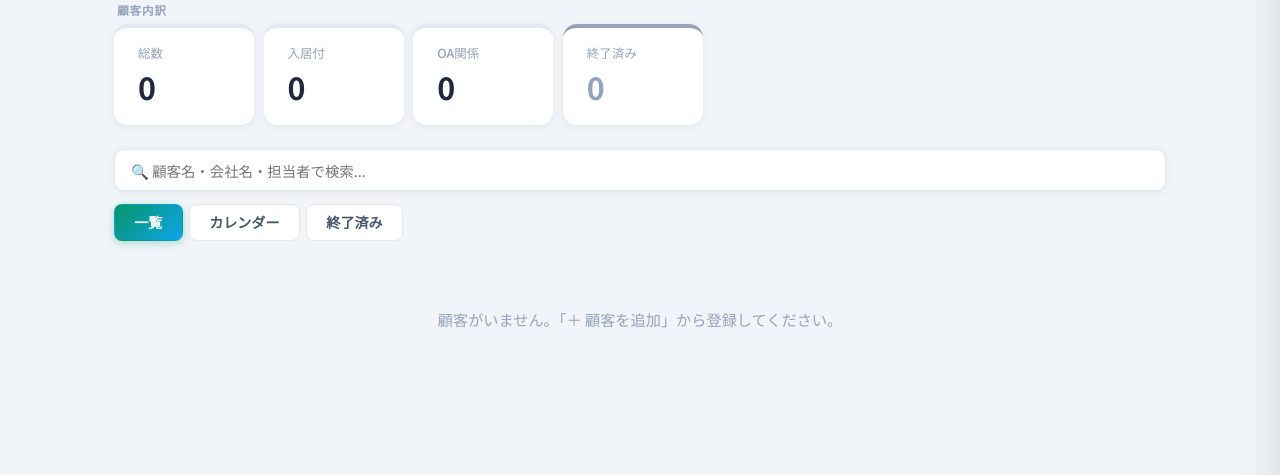
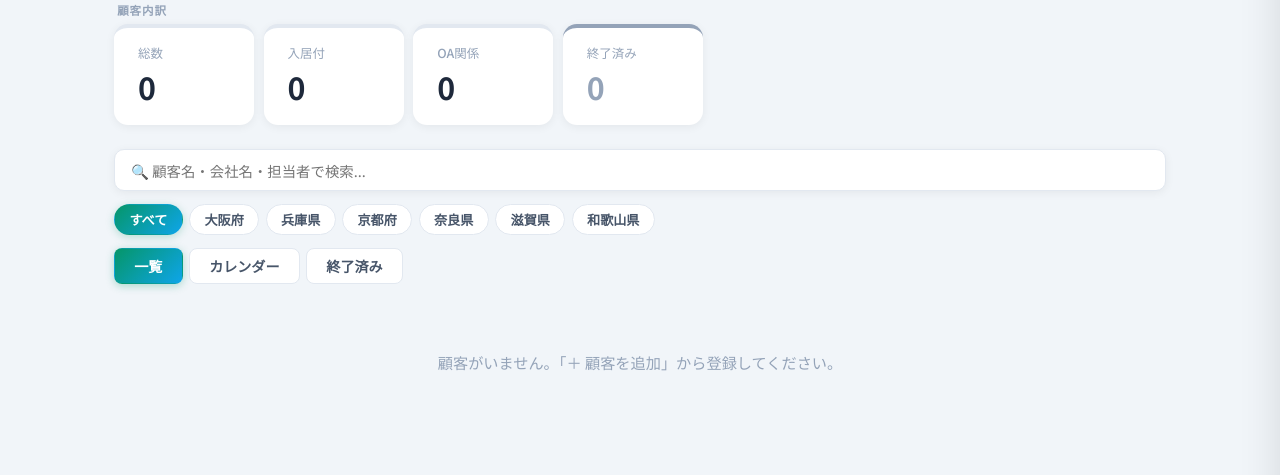
Before and after one commit to aoi4986-lgtm/essentia-hp, a Flask app: page / in a window 1280 px wide. Shown: the part 226-701 px from the top of the page. Run offline with Flask 3, Linux system fonts and the light colour scheme; the visitor is signed in with stand-in values (Sample User, id 1); data that the repository does not hold is empty; some libraries are stand-ins or nearby versions.

Commit message:
エリア（府県）フィールド＋フィルター機能を追加
- customersテーブルにareaカラム追加（ALTER TABLE IF NOT EXISTS）
- 顧客登録・編集フォームに関西6府県のドロップダウン追加
- エリアフィルターボタン（すべて〜和歌山県）を検索バー下に配置
- 顧客カードに📍エリアを表示
- searchQuery × currentArea のAND条件フィルタリング

Co-Authored-By: Claude Sonnet 4.6 <noreply@anthropic.com>

```diff
--- a/crm/app.py
+++ b/crm/app.py
@@ -42,6 +42,7 @@ def init_db():
         )
     ''')
     cur.execute("ALTER TABLE customers ADD COLUMN IF NOT EXISTS genre TEXT")
+    cur.execute("ALTER TABLE customers ADD COLUMN IF NOT EXISTS area TEXT")
     cur.execute("ALTER TABLE customers ADD COLUMN IF NOT EXISTS status TEXT DEFAULT 'active'")
     cur.execute('''
         CREATE TABLE IF NOT EXISTS follow_history (
@@ -159,9 +160,10 @@ def add_customer():
     conn = get_db()
     cur = conn.cursor()
     cur.execute(
-        'INSERT INTO customers (name, company, contact, assignee, genre, next_follow_date, notes) VALUES (%s, %s, %s, %s, %s, %s, %s) RETURNING id',
+        'INSERT INTO customers (name, company, contact, assignee, genre, area, next_follow_date, notes) VALUES (%s, %s, %s, %s, %s, %s, %s, %s) RETURNING id',
         (name, sanitize(data.get('company')), sanitize(data.get('contact')),
          sanitize(data.get('assignee')), sanitize(data.get('genre')),
+         sanitize(data.get('area')),
          validate_date(data.get('next_follow_date')), sanitize(data.get('notes')))
     )
     new_id = cur.fetchone()[0]
@@ -181,9 +183,10 @@ def update_customer(cid):
     conn = get_db()
     cur = conn.cursor()
     cur.execute(
-        'UPDATE customers SET name=%s, company=%s, contact=%s, assignee=%s, genre=%s, next_follow_date=%s, notes=%s WHERE id=%s',
+        'UPDATE customers SET name=%s, company=%s, contact=%s, assignee=%s, genre=%s, area=%s, next_follow_date=%s, notes=%s WHERE id=%s',
         (name, sanitize(data.get('company')), sanitize(data.get('contact')),
          sanitize(data.get('assignee')), sanitize(data.get('genre')),
+         sanitize(data.get('area')),
          validate_date(data.get('next_follow_date')), sanitize(data.get('notes')), cid)
     )
     conn.commit()
--- a/crm/static/main.js
+++ b/crm/static/main.js
@@ -2,6 +2,7 @@ const API = '';
 let customers = [];
 let currentTab = 'list'; // 'list' | 'ended' | 'calendar'
 let searchQuery = '';
+let currentArea = '';
 
 // --- DOM refs ---
 const grid = document.getElementById('customerGrid');
@@ -16,6 +17,7 @@ const fCompany = document.getElementById('fCompany');
 const fContact = document.getElementById('fContact');
 const fAssignee = document.getElementById('fAssignee');
 const fGenre = document.getElementById('fGenre');
+const fArea = document.getElementById('fArea');
 const fNextDate = document.getElementById('fNextDate');
 const fNotes = document.getElementById('fNotes');
 const modalBackdrop = document.getElementById('modalBackdrop');
@@ -84,6 +86,10 @@ function renderGrid() {
     isEnded ? c.account_status === 'ended' : c.account_status !== 'ended'
   );
 
+  if (currentArea) {
+    list = list.filter(c => c.area === currentArea);
+  }
+
   if (searchQuery) {
     const q = searchQuery.toLowerCase();
     list = list.filter(c =>
@@ -132,6 +138,7 @@ function cardHTML(c) {
       </div>
       <div class="card-meta">
         ${c.genre ? `<span><span class="icon">🏷</span>${esc(c.genre)}</span>` : ''}
+        ${c.area ? `<span><span class="icon">📍</span>${esc(c.area)}</span>` : ''}
         ${c.contact ? `<span><span class="icon">📞</span>${esc(c.contact)}</span>` : ''}
         ${c.assignee ? `<span><span class="icon">👤</span>担当: ${esc(c.assignee)}</span>` : ''}
       </div>
@@ -159,6 +166,7 @@ function cardHTMLEnded(c) {
       </div>
       <div class="card-meta">
         ${c.genre ? `<span><span class="icon">🏷</span>${esc(c.genre)}</span>` : ''}
+        ${c.area ? `<span><span class="icon">📍</span>${esc(c.area)}</span>` : ''}
         ${c.contact ? `<span><span class="icon">📞</span>${esc(c.contact)}</span>` : ''}
         ${c.assignee ? `<span><span class="icon">👤</span>担当: ${esc(c.assignee)}</span>` : ''}
       </div>
@@ -196,6 +204,7 @@ function openEditPanel(id) {
   fContact.value = c.contact || '';
   fAssignee.value = c.assignee || '';
   fGenre.value = c.genre || '';
+  fArea.value = c.area || '';
   fNextDate.value = c.next_follow_date || '';
   fNotes.value = c.notes || '';
   document.querySelectorAll('#formExpectBtns .btn-expect').forEach(b => b.classList.remove('selected'));
@@ -220,6 +229,7 @@ form.addEventListener('submit', async e => {
     contact: fContact.value.trim(),
     assignee: fAssignee.value.trim(),
     genre: fGenre.value || null,
+    area: fArea.value || null,
     next_follow_date: fNextDate.value || null,
     notes: fNotes.value.trim(),
   };
@@ -495,6 +505,16 @@ document.getElementById('searchInput').addEventListener('input', e => {
   if (currentTab !== 'calendar') renderGrid();
 });
 
+// --- エリアフィルター ---
+document.querySelectorAll('#areaFilter .area-btn').forEach(btn => {
+  btn.addEventListener('click', () => {
+    document.querySelectorAll('#areaFilter .area-btn').forEach(b => b.classList.remove('active'));
+    btn.classList.add('active');
+    currentArea = btn.dataset.area;
+    if (currentTab !== 'calendar') renderGrid();
+  });
+});
+
 // --- 期待度ボタン（フォローモーダル） ---
 document.querySelectorAll('#modalBackdrop .btn-expect').forEach(btn => {
   btn.addEventListener('click', () => {
--- a/crm/static/style.css
+++ b/crm/static/style.css
@@ -450,6 +450,33 @@ body {
   min-height: 120px;
 }
 
+/* エリアフィルター */
+.area-filter {
+  display: flex;
+  gap: 0.4rem;
+  flex-wrap: wrap;
+  margin-bottom: 0.8rem;
+}
+.area-btn {
+  padding: 0.3rem 0.9rem;
+  border: 1px solid var(--gray-200);
+  border-radius: 20px;
+  background: #fff;
+  font-family: inherit;
+  font-size: 0.82rem;
+  font-weight: 600;
+  cursor: pointer;
+  color: var(--gray-600);
+  transition: all 0.15s;
+}
+.area-btn:hover { background: var(--gray-100); }
+.area-btn.active {
+  background: linear-gradient(135deg, #059669, #0ea5e9);
+  color: #fff;
+  border-color: transparent;
+  box-shadow: 0 2px 8px rgba(5,150,105,0.25);
+}
+
 /* View tabs */
 .view-tabs {
   display: flex;
--- a/crm/templates/index.html
+++ b/crm/templates/index.html
@@ -26,6 +26,17 @@
     <!-- 検索バー -->
     <div class="search-bar-wrap">
       <input type="text" id="searchInput" class="search-bar" placeholder="🔍 顧客名・会社名・担当者で検索...">
+    </div>
+
+    <!-- エリアフィルター -->
+    <div class="area-filter" id="areaFilter">
+      <button class="area-btn active" data-area="">すべて</button>
+      <button class="area-btn" data-area="大阪府">大阪府</button>
+      <button class="area-btn" data-area="兵庫県">兵庫県</button>
+      <button class="area-btn" data-area="京都府">京都府</button>
+      <button class="area-btn" data-area="奈良県">奈良県</button>
+      <button class="area-btn" data-area="滋賀県">滋賀県</button>
+      <button class="area-btn" data-area="和歌山県">和歌山県</button>
     </div>
 
     <!-- タブ切り替え -->
@@ -83,6 +94,18 @@
           <option value="入居付">入居付</option>
           <option value="OA関係">OA関係</option>
           <option value="その他">その他</option>
+        </select>
+      </div>
+      <div class="form-group">
+        <label>エリア</label>
+        <select id="fArea">
+          <option value="">未選択</option>
+          <option value="大阪府">大阪府</option>
+          <option value="兵庫県">兵庫県</option>
+          <option value="京都府">京都府</option>
+          <option value="奈良県">奈良県</option>
+          <option value="滋賀県">滋賀県</option>
+          <option value="和歌山県">和歌山県</option>
         </select>
       </div>
       <div class="form-group">
```
